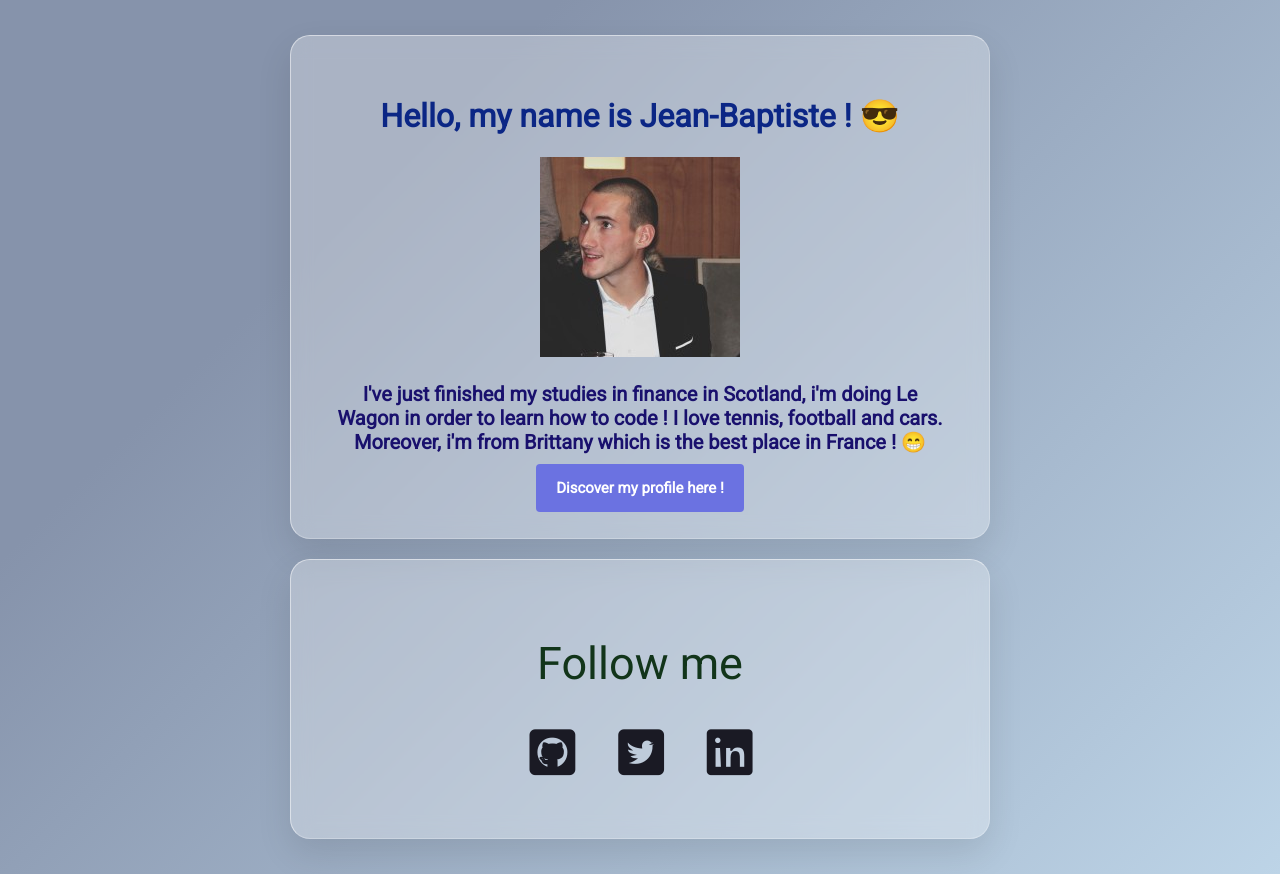
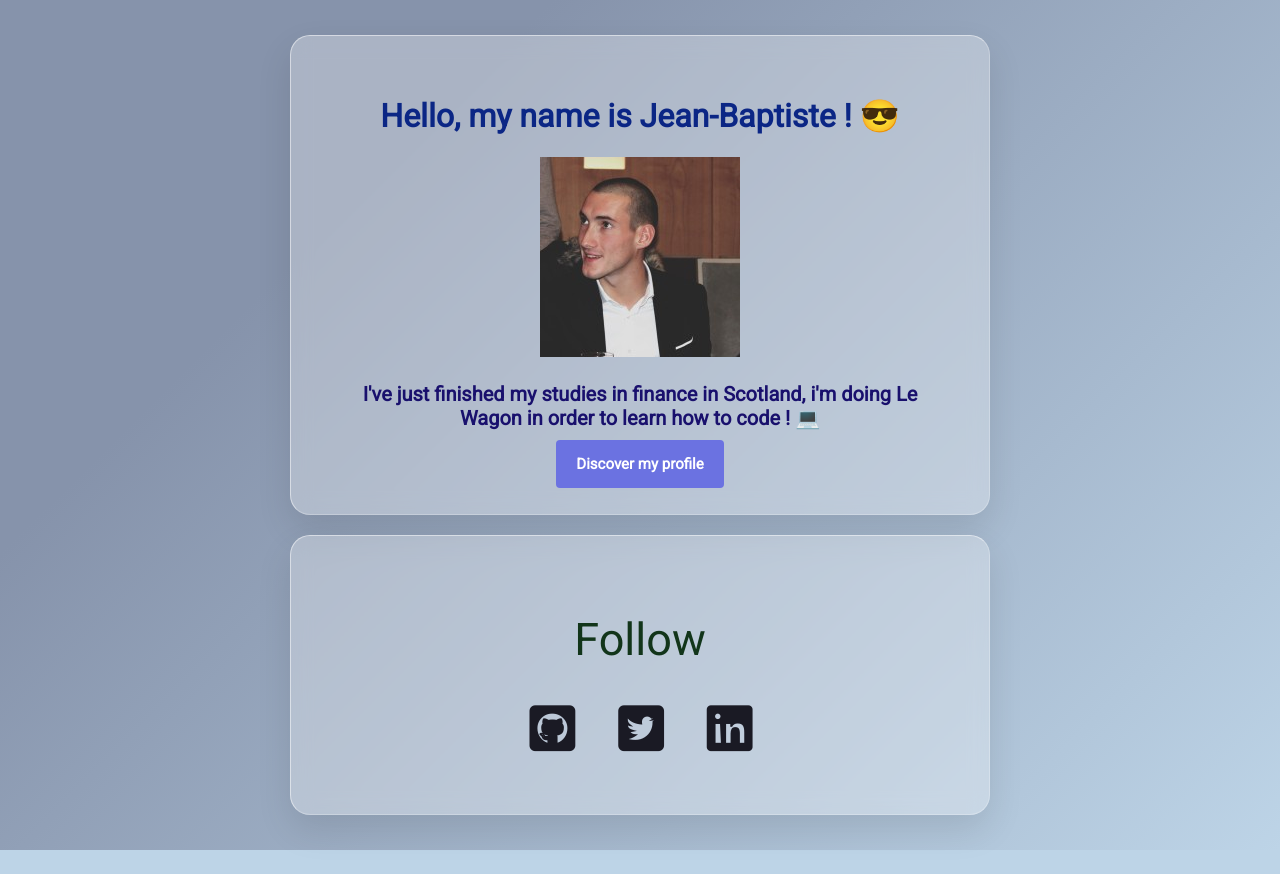
Before and after one commit to jbguelaud/Profile-page, a plain HTML site: page index.html in a window 1280 px wide. After the commit the page ends 850 px from the top, so only its background shows below. Drawn offline with Linux system fonts and the light colour scheme.

Commit message:
change text

```diff
--- a/index.html
+++ b/index.html
@@ -20,13 +20,13 @@
         <h1>Hello, my name is Jean-Baptiste ! 😎</h1>
         <img src="images/imagevscode.jpeg" width="200px" alt="Jean-Baptiste Guelaud">
         <p>
-          I've just finished my studies in finance in Scotland, i'm doing Le Wagon in order to learn how to code ! I love tennis, football and cars. Moreover, i'm from Brittany which is the best place in France ! 😁
+          I've just finished my studies in finance in Scotland, i'm doing Le Wagon in order to learn how to code ! 💻
         </p>
-        <a href="https://github.com/jbguelaud" class="btn-blue">Discover my profile here !</a>
+        <a href="https://github.com/jbguelaud" class="btn-blue">Discover my profile</a>
       </div>
 
       <div class="card-white">
-        <h2>Follow me</h2>
+        <h2>Follow</h2>
 
 
       <ul class="list-inline">
```
